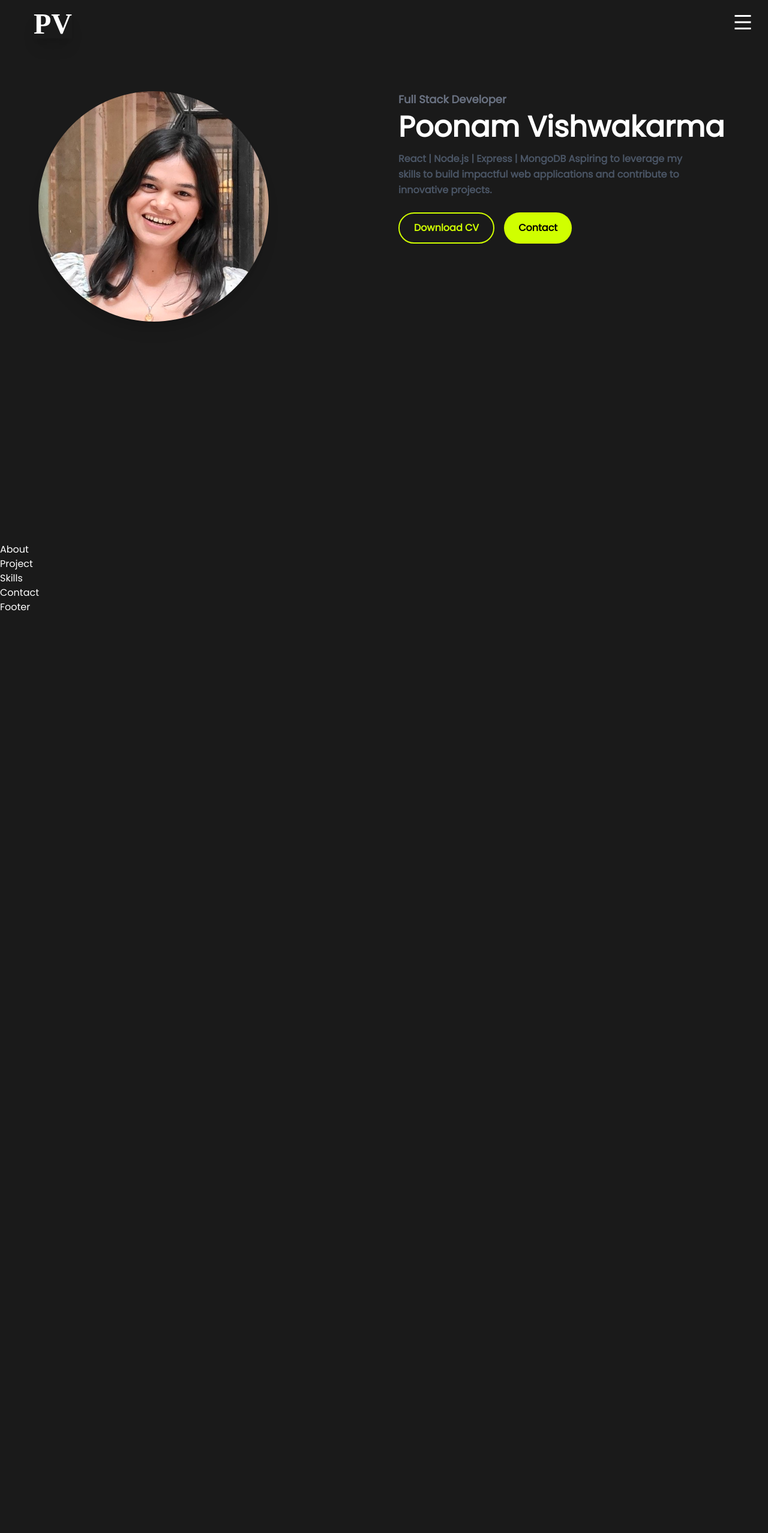
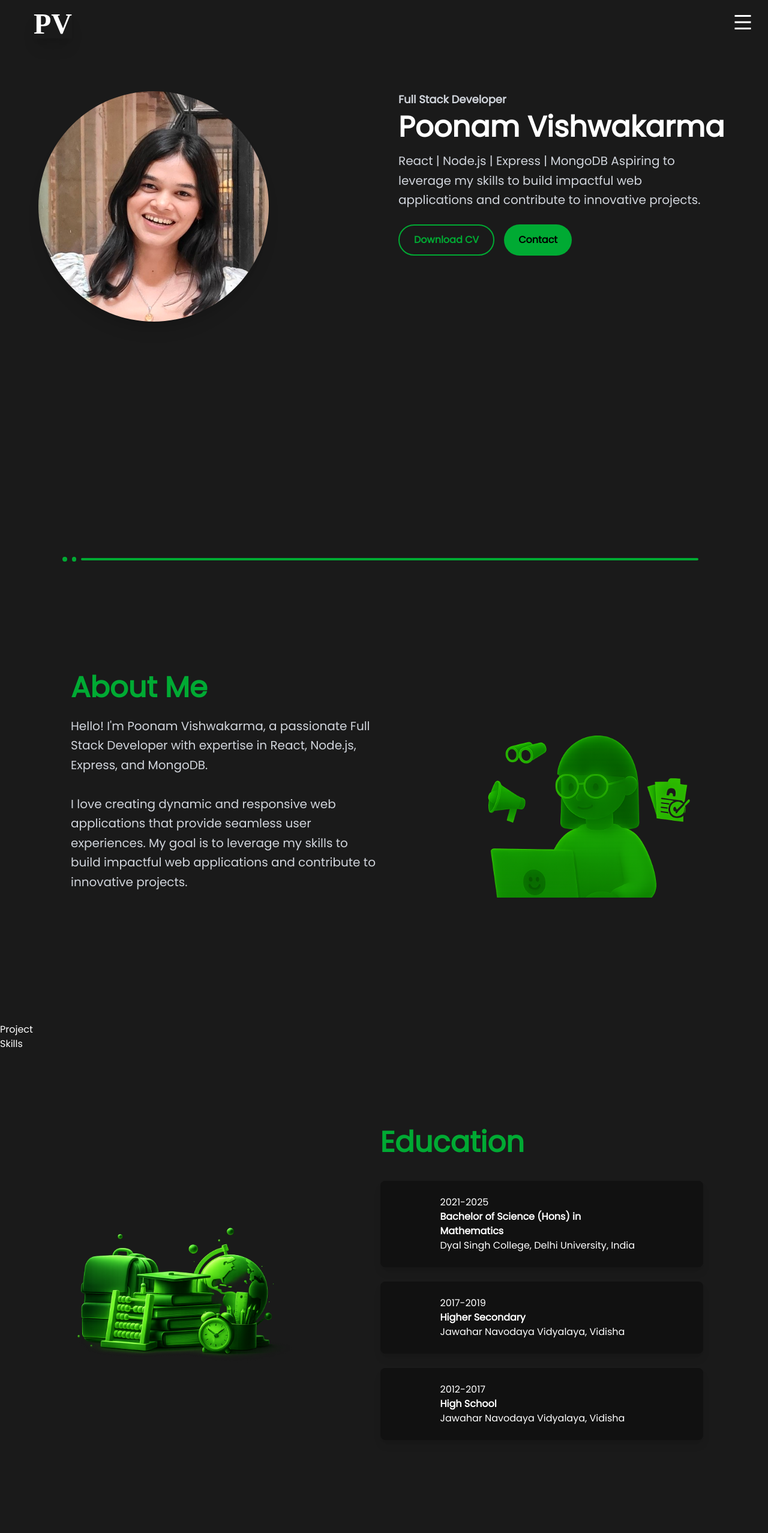
Before and after one commit to Poonam-Vishwakarma31/PORTFOLIO2, a React (Vite) app in the folder my-portfolio/: page / in a window 1280 px wide. Shown: the top 2555 px of the page at 60% size. Before the commit the page ends 1024 px from the top, so only its background shows below. Built offline with nearby package versions, Linux system fonts and the light colour scheme; a web font is replaced by a local one.

Commit message:
Add Education section and enhance About section with styling and content

```diff
--- a/my-portfolio/src/App.jsx
+++ b/my-portfolio/src/App.jsx
@@ -6,6 +6,7 @@ import Skills from './Sections/Skills'
 import Projects from './Sections/Projects'
 import Contact from './Sections/Contact'
 import Footer from './Components/Footer'
+import Education from './Sections/Education'
 import './index.css'
 
 function App() {
@@ -18,6 +19,7 @@ function App() {
     <About />
     <Projects />
     <Skills />
+    <Education />
     <Contact />
     <Footer />
   </div>
--- a/my-portfolio/src/Sections/About.jsx
+++ b/my-portfolio/src/Sections/About.jsx
@@ -1,11 +1,29 @@
-import React from 'react'
+import React from "react";
+import Aboutme from "../assets/aboutme.png";
+
 
 const About = () => {
   return (
-    <div>
-      About
+    <div className="about-section relative w-full min-h-screen flex flex-col md:flex-row px-6 md:px-16 py-12 gap-12 items-center justify-center">
+      <div className="about-line absolute w-[85%] top-4  flex  items-center gap-2 p-2   ">
+        <div className="style-circle bg-[#00AA33] w-2 h-2 rounded-full"></div>
+         <div className="style-circle bg-[#00AA33] w-2 h-2 rounded-full"></div>
+          <div className="style-line bg-[#00AA33] w-full h-1 mr-3 rounded-sm"></div>
+      </div>
+      <div className="about-body items-center justify-around flex flex-col-reverse md:flex-row gap-8 md:gap-10 w-full">
+
+        <div className="about-description justify-between mt-6">
+          <h2 className="text-5xl flex justify-center md:justify-start items-center font-bold mb-6 text-[#00AA33]">About Me</h2>
+          <p className="text-gray-300 text-sm md:text-xl leading-relaxed mb-6 max-w-lg">
+            Hello! I'm Poonam Vishwakarma, a passionate Full Stack Developer with expertise in React, Node.js, Express, and MongoDB. <br/><br/>
+             I love creating dynamic and responsive web applications that provide seamless user experiences. My goal is to leverage my skills to build impactful web applications and contribute to innovative projects.</p>
+        </div>
+          <div className="about-image w-64 h-64 md:w-96 md:h-96 overflow-hidden ">
+          <img src={Aboutme} alt="About Me" />
+        </div>
+      </div>
     </div>
-  )
-}
+  );
+};
 
-export default About
+export default About;
--- /dev/null
+++ b/my-portfolio/src/Sections/Education.jsx
@@ -0,0 +1,36 @@
+import React from "react";
+import educationImg from "../assets/education.png";
+
+const Education = () => {
+  return (
+    <div className="w-full min-h-screen flex flex-col md:flex-row px-4 md:px-2 py-10 gap-12 items-center justify-center">
+      <div className="education-body items-center justify-around w-full flex gap-8 md:gap-10 w-full">
+         <div className="education-img w-64 h-64 md:w-xl md:h-96 hidden md:flex overflow-hidden left-0">
+            <img src={educationImg} alt="Education" />
+         </div>
+
+         <div className="education-list pr-4 pl-4 md:pr-[100px]">
+            <h2 className="text-5xl flex justify-center md:justify-start items-center font-bold mb-10 text-[#00AA33]">Education</h2>
+            <div className="detail-card bg-[#111111] py-6 px-6 md:px-25 mb-6 rounded-lg shadow-lg">
+                <h6>2021-2025</h6>
+                <h4 className="font-semibold">Bachelor of Science (Hons) in Mathematics</h4>
+                <p>Dyal Singh College, Delhi University, India</p>
+            </div>
+            <div className="detail-card bg-[#111111] py-6 px-6 md:px-25 mb-6 rounded-lg shadow-lg">
+                <h6>2017-2019</h6>
+                <h4 className="font-semibold">Higher Secondary</h4>
+                <p>Jawahar Navodaya Vidyalaya, Vidisha</p>
+            </div>
+            <div className="detail-card bg-[#111111] py-6 px-6 md:px-25 mb-6 rounded-lg shadow-lg">
+                <h6>2012-2017</h6>
+                <h4 className="font-semibold">High School</h4>
+                <p>Jawahar Navodaya Vidyalaya, Vidisha</p>
+            </div>
+         </div>
+
+      </div>
+    </div>
+  );
+};
+
+export default Education;
--- a/my-portfolio/src/Sections/Hero.jsx
+++ b/my-portfolio/src/Sections/Hero.jsx
@@ -19,25 +19,25 @@ const Hero = () => {
 
   {/* RIGHT SIDE CONTENT */}
   <div className="flex-1 text-center md:text-left">
-    <h3 className="text-gray-500 font-semibold text-lg mb-2">Full Stack Developer</h3>
+    <h3 className="text-gray-300 font-semibold text-lg mb-2">Full Stack Developer</h3>
 
-    <h1 className="text-4xl md:text-5xl font-bold text-white mb-4">
+    <h1 className="text-5xl md:text-5xl font-bold text-white mb-4">
       Poonam Vishwakarma
     </h1>
 
-    <p className="text-gray-600 font-semibold max-w-lg mb-6 leading-relaxed">
+    <p className="text-gray-300 text-sm md:text-xl max-w-lg mb-6 leading-relaxed">
      React | Node.js | Express | MongoDB
      Aspiring to leverage my skills to build impactful web applications and contribute to innovative projects.
     </p>
 
     {/* BUTTONS */}
     <div className="flex flex-col sm:flex-row gap-4 justify-center md:justify-start">
-      <button className="px-6 py-3 border-2 border-[#d0ff00] text-[#d0ff00] rounded-full
-       font-semibold cursor-pointer hover:bg-[#d0ff00] hover:text-black transition duration-300">
+      <button className="px-6 py-3 border-2 border-[#00AA33] text-[#00AA33] rounded-full
+       font-semibold cursor-pointer hover:bg-[#00AA33] hover:text-black transition duration-300">
         Download CV
       </button>
 
-      <button className="px-6 py-3 bg-[#d0ff00] text-black rounded-full
+      <button className="px-6 py-3 bg-[#00AA33] text-black rounded-full
       font-semibold cursor-pointer hover:bg-lime-950 transition duration-300">
         Contact
       </button>
```
Also changed, not shown: my-portfolio/src/assets/Aboutme.png (added), my-portfolio/src/assets/education.png (added).
